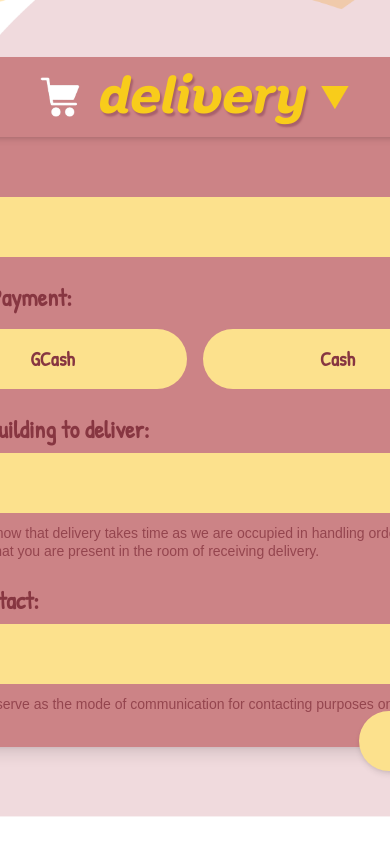
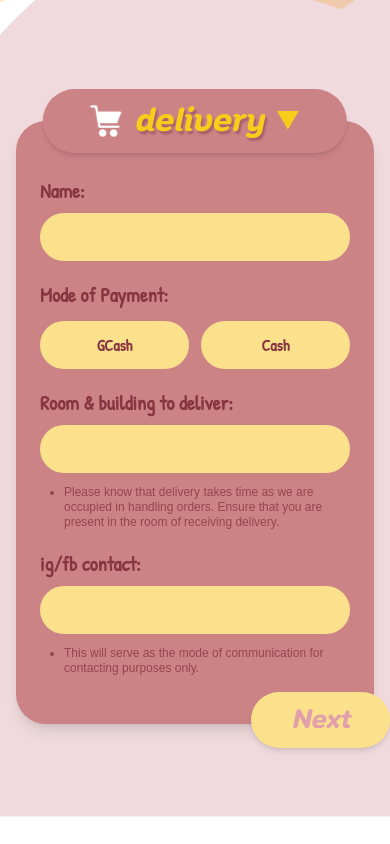
Before and after one commit to Gabiesaur/cup.ko, a React (Vite) app in the folder cup_ko/client/: page /paymentform in a window 390 px wide. Built offline with nearby package versions, Linux system fonts and the light colour scheme.

Commit message:
mobile support for payment form

```diff
--- a/cup_ko/client/src/pages/PaymentFormPage.tsx
+++ b/cup_ko/client/src/pages/PaymentFormPage.tsx
@@ -24,7 +24,7 @@ const PaymentFormPage: React.FC = () => {
 
     return (
         <div
-            className="flex justify-center items-center overflow-hidden gap-8"
+            className="flex justify-center items-center overflow-hidden gap-8 py-16 px-4"
             style={{
                 backgroundImage: `url(${main_bg})`,
                 backgroundSize: 'cover',
@@ -36,35 +36,35 @@ const PaymentFormPage: React.FC = () => {
         >
             <img src={left} className='w-[20%] hidden md:block' alt="Left decorative" />
 
-            <div className='flex flex-col items-center z-10'>
+            <div className='flex flex-col items-center z-10 w-full max-w-[650px]'>
                 {/* Main Pink Container */}
-                <div className='relative h-[650px] w-[650px] bg-[#cc8386] rounded-[40px] flex flex-col justify-start items-start pt-15 px-12 pb-12 gap-6 shadow-lg'>
+                <div className='relative w-full bg-[#cc8386] rounded-[30px] md:rounded-[40px] flex flex-col justify-start items-start pt-14 px-6 md:px-12 pb-12 gap-5 shadow-lg'>
 
                     {/* Header Badge / Dropdown Container */}
-                    <div className='absolute top-0 left-1/2 -translate-x-1/2 -translate-y-1/2 w-[500px] z-50 flex flex-col items-center'>
+                    <div className='absolute top-0 left-1/2 -translate-x-1/2 -translate-y-1/2 w-[85%] md:w-[90%] lg:w-[500px] z-50 flex flex-col items-center'>
 
                         {/* Main Button */}
                         <button
                             onClick={() => setIsDropdownOpen(!isDropdownOpen)}
-                            className='h-20 w-full bg-[#cc8386] rounded-[40px] flex flex-row justify-center items-center gap-4 cursor-pointer hover:opacity-95 transition-opacity shadow-md'
+                            className='h-16 md:h-20 w-full bg-[#cc8386] rounded-[40px] flex flex-row justify-center items-center gap-3 md:gap-4 cursor-pointer hover:opacity-95 transition-opacity shadow-md'
                         >
-                            <img src={cart} alt="cart" className='h-10 w-10' />
-                            <p className='text-[#f8cc1b] text-5xl font-bold [text-shadow:2px_3px_2px_#a8606c]' style={{ fontFamily: "Opun Mai Bold Italic" }}>
+                            <img src={cart} alt="cart" className='h-8 w-8 md:h-10 md:w-10' />
+                            <p className='text-[#f8cc1b] text-3xl lg:text-4xl font-bold [text-shadow:2px_3px_2px_#a8606c]' style={{ fontFamily: "Opun Mai Bold Italic" }}>
                                 {mode}
                             </p>
-                            <span className={`text-[#f8cc1b] text-3xl transition-transform duration-200 ${isDropdownOpen ? 'rotate-180' : ''}`}>
+                            <span className={`text-[#f8cc1b] text-2xl md:text-3xl transition-transform duration-200 ${isDropdownOpen ? 'rotate-180' : ''}`}>
                                 ▼
                             </span>
                         </button>
 
                         {/* Dropdown Menu */}
                         {isDropdownOpen && (
-                            <div className='absolute top-24 w-[90%] bg-[#cc8386] rounded-[20px] flex flex-col overflow-hidden shadow-xl border-2 border-[#f8cc1b]/20'>
+                            <div className='absolute top-20 md:top-24 w-[90%] bg-[#cc8386] rounded-[20px] flex flex-col overflow-hidden shadow-xl border-2 border-[#f8cc1b]/20'>
                                 {['physical store', 'delivery', 'reservation'].map((option) => (
                                     <button
                                         key={option}
                                         onClick={() => handleModeSelect(option as BuyingMode)}
-                                        className={`py-3 px-6 text-[#f8cc1b] text-3xl font-bold hover:bg-[#b06f72] transition-colors ${mode === option ? 'bg-[#b06f72]' : ''}`}
+                                        className={`py-3 px-6 text-[#f8cc1b] text-xl md:text-3xl font-bold hover:bg-[#b06f72] transition-colors ${mode === option ? 'bg-[#b06f72]' : ''}`}
                                         style={{ fontFamily: "Opun Mai Bold Italic" }}
                                     >
                                         {option}
@@ -78,23 +78,23 @@ const PaymentFormPage: React.FC = () => {
 
                     {/* Form Group 1: Name (Common to all modes) */}
                     <div className="w-full flex flex-col gap-2 relative z-0">
-                        <label className="text-[#873641] text-2xl font-bold" style={{ fontFamily: "'Patrick Hand', cursive" }}>
+                        <label className="text-[#873641] text-xl md:text-2xl font-bold" style={{ fontFamily: "'Patrick Hand', cursive" }}>
                             Name:
                         </label>
                         <input
                             type="text"
-                            className="w-full bg-[#fce18d] text-[#873641] rounded-full px-6 py-4 text-xl outline-none placeholder-[#873641]/70"
+                            className="w-full bg-[#fce18d] text-[#873641] rounded-full px-5 py-3 md:px-6 md:py-4 text-base md:text-xl outline-none placeholder-[#873641]/70"
                             style={{ fontFamily: "'Patrick Hand', cursive" }}
                         />
                     </div>
-                    <div className="w-full flex flex-col gap-4 relative z-0">
-                        <label className="text-[#873641] text-2xl font-bold" style={{ fontFamily: "'Patrick Hand', cursive" }}>
+                    <div className="w-full flex flex-col gap-3 relative z-0">
+                        <label className="text-[#873641] text-xl md:text-2xl font-bold" style={{ fontFamily: "'Patrick Hand', cursive" }}>
                             Mode of Payment:
                         </label>
-                        <div className="flex gap-4">
+                        <div className="flex gap-3">
                             <button
                                 onClick={() => setPaymentMode('gcash')}
-                                className={`flex-1 py-4 px-6 rounded-full text-xl font-bold transition-colors ${paymentMode === 'gcash'
+                                className={`flex-1 py-3 md:py-4 px-4 md:px-6 rounded-full text-base md:text-xl font-bold transition-colors ${paymentMode === 'gcash'
                                     ? 'bg-[#f8cc1b] text-[#873641]'
                                     : 'bg-[#fce18d] text-[#873641] hover:bg-[#f8cc1b]'
                                     }`}
@@ -104,7 +104,7 @@ const PaymentFormPage: React.FC = () => {
                             </button>
                             <button
                                 onClick={() => setPaymentMode('cash')}
-                                className={`flex-1 py-4 px-6 rounded-full text-xl font-bold transition-colors ${paymentMode === 'cash'
+                                className={`flex-1 py-3 md:py-4 px-4 md:px-6 rounded-full text-base md:text-xl font-bold transition-colors ${paymentMode === 'cash'
                                     ? 'bg-[#f8cc1b] text-[#873641]'
                                     : 'bg-[#fce18d] text-[#873641] hover:bg-[#f8cc1b]'
                                     }`}
@@ -118,15 +118,15 @@ const PaymentFormPage: React.FC = () => {
                     {/* Delivery Specific */}
                     {mode === 'delivery' && (
                         <div className="w-full flex flex-col gap-2 relative z-0">
-                            <label className="text-[#873641] text-2xl font-bold" style={{ fontFamily: "'Patrick Hand', cursive" }}>
+                            <label className="text-[#873641] text-xl md:text-2xl font-bold" style={{ fontFamily: "'Patrick Hand', cursive" }}>
                                 Room & building to deliver:
                             </label>
                             <input
                                 type="text"
-                                className="w-full bg-[#fce18d] text-[#873641] rounded-full px-6 py-4 text-xl outline-none placeholder-[#873641]/70"
+                                className="w-full bg-[#fce18d] text-[#873641] rounded-full px-5 py-3 md:px-6 md:py-4 text-base md:text-xl outline-none placeholder-[#873641]/70"
                                 style={{ fontFamily: "'Patrick Hand', cursive" }}
                             />
-                            <ul className="list-disc pl-6 text-[#873641] text-sm leading-tight pr-4 mt-1 opacity-80" style={{ fontFamily: "sans-serif" }}>
+                            <ul className="list-disc pl-6 text-[#873641] text-xs md:text-sm leading-tight pr-4 mt-1 opacity-80" style={{ fontFamily: "sans-serif" }}>
                                 <li>Please know that delivery takes time as we are occupied in handling orders. Ensure that you are present in the room of receiving delivery.</li>
                             </ul>
                         </div>
@@ -135,12 +135,12 @@ const PaymentFormPage: React.FC = () => {
                     {/* Reservation Specific */}
                     {mode === 'reservation' && (
                         <div className="w-full flex flex-col gap-2 relative z-0">
-                            <label className="text-[#873641] text-2xl font-bold" style={{ fontFamily: "'Patrick Hand', cursive" }}>
+                            <label className="text-[#873641] text-xl md:text-2xl font-bold" style={{ fontFamily: "'Patrick Hand', cursive" }}>
                                 Time of pickup:
                             </label>
                             <input
                                 type="time"
-                                className="w-full bg-[#fce18d] text-[#873641] rounded-full px-6 py-4 text-xl outline-none placeholder-[#873641]/70"
+                                className="w-full bg-[#fce18d] text-[#873641] rounded-full px-5 py-3 md:px-6 md:py-4 text-base md:text-xl outline-none placeholder-[#873641]/70"
                                 style={{ fontFamily: "'Patrick Hand', cursive" }}
                             />
                         </div>
@@ -149,15 +149,15 @@ const PaymentFormPage: React.FC = () => {
                     {/* Shared: Contact (For Delivery & Reservation) */}
                     {(mode === 'delivery' || mode === 'reservation') && (
                         <div className="w-full flex flex-col gap-2 relative z-0">
-                            <label className="text-[#873641] text-2xl font-bold" style={{ fontFamily: "'Patrick Hand', cursive" }}>
+                            <label className="text-[#873641] text-xl md:text-2xl font-bold" style={{ fontFamily: "'Patrick Hand', cursive" }}>
                                 ig/fb contact:
                             </label>
                             <input
                                 type="text"
-                                className="w-full bg-[#fce18d] text-[#873641] rounded-full px-6 py-4 text-xl outline-none placeholder-[#873641]/70"
+                                className="w-full bg-[#fce18d] text-[#873641] rounded-full px-5 py-3 md:px-6 md:py-4 text-base md:text-xl outline-none placeholder-[#873641]/70"
                                 style={{ fontFamily: "'Patrick Hand', cursive" }}
                             />
-                            <ul className="list-disc pl-6 text-[#873641] text-sm leading-tight pr-4 mt-1 opacity-80" style={{ fontFamily: "sans-serif" }}>
+                            <ul className="list-disc pl-6 text-[#873641] text-xs md:text-sm leading-tight pr-4 mt-1 opacity-80" style={{ fontFamily: "sans-serif" }}>
                                 <li>This will serve as the mode of communication for contacting purposes only.</li>
                             </ul>
                         </div>
@@ -165,7 +165,7 @@ const PaymentFormPage: React.FC = () => {
 
                     {/* Next Button */}
                     <button
-                        className="absolute -bottom-6 -right-6 bg-[#fce18d] text-[#e1a0aa] text-3xl hover:bg-[#e08a1d] transition-colors rounded-[30px] px-14 py-3 shadow-md z-0"
+                        className="absolute -bottom-6 -right-4 md:-right-6 bg-[#fce18d] text-[#e1a0aa] text-2xl md:text-3xl hover:bg-[#e08a1d] transition-colors rounded-[30px] px-10 md:px-14 py-3 shadow-md z-0"
                         style={{ fontFamily: "Opun Mai Bold Italic", fontWeight: 'bold' }}
                     >
                         Next
```
